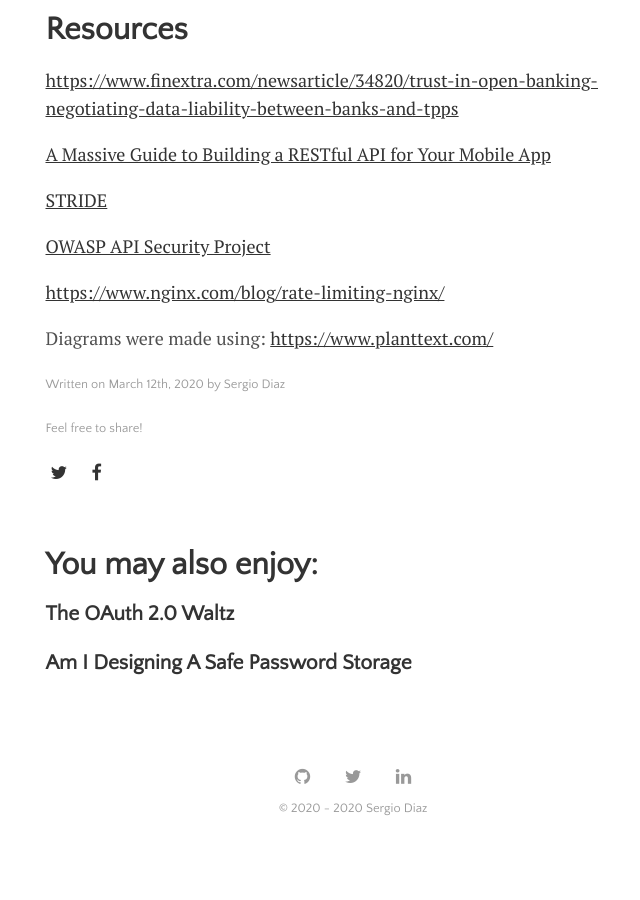
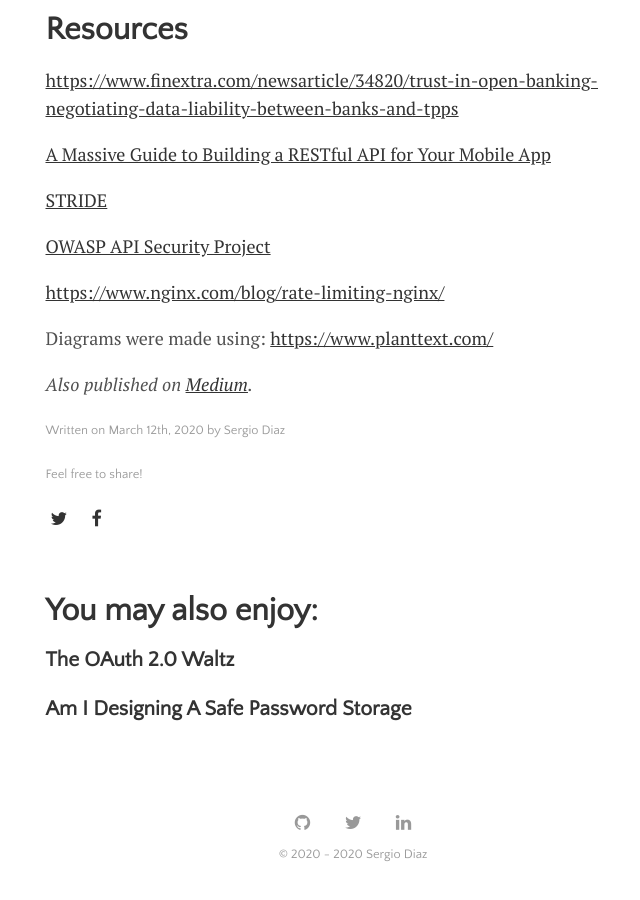
Before and after one commit to shekodn/shekodn.github.io, a Jekyll site: the page built from _posts/2020-03-12-securing-apis-how-to-design-a-not-so-crapi-one.md, in a window 1280 px wide and 900 px high, scrolled down 10279 px. Shown: the whole window, without its empty margins (287-927 px from the left). Built offline with Jekyll 4.4.1, drawn with Linux system fonts in a browser that asks for light colours; before the commit the page ends 11133 px from its top, so only the background shows below that.

Commit message:
Add medium footer

```diff
--- a/_posts/2020-03-12-securing-apis-how-to-design-a-not-so-crapi-one.md
+++ b/_posts/2020-03-12-securing-apis-how-to-design-a-not-so-crapi-one.md
@@ -162,3 +162,5 @@ Resources
 [https://www.nginx.com/blog/rate-limiting-nginx/](https://www.nginx.com/blog/rate-limiting-nginx/)
 
 Diagrams were made using: [https://www.planttext.com/](https://www.planttext.com/)
+
+_Also published on [Medium](https://medium.com/@sergiodn/securing-apis-how-to-design-a-not-so-crapi-one-fe94b15ea821)._
```
